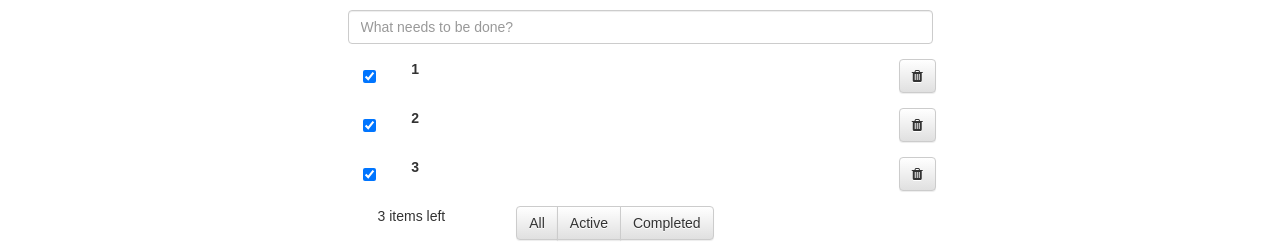
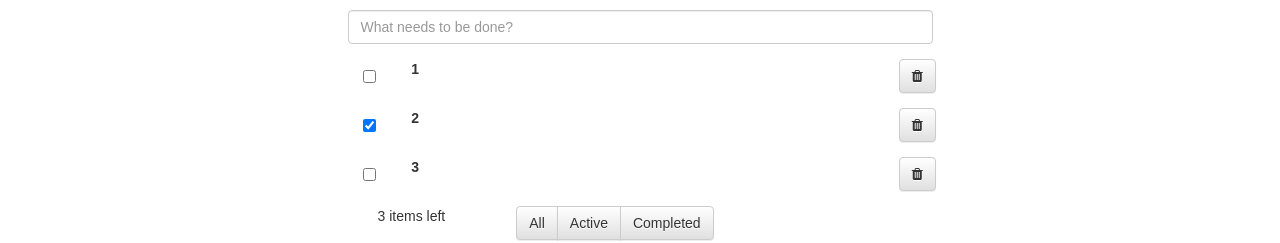
Before and after one commit to GenFirst/todo-react-app, a React (Create React App) app: page / in a window 1280 px wide. Shown: the part 132-375 px from the top of the page. Built offline with nearby package versions, Linux system fonts and the light colour scheme.

Commit message:
User can now mark todo as finished

```diff
--- a/src/App.js
+++ b/src/App.js
@@ -11,7 +11,11 @@ class App extends Component {
   constructor()
   {
     super();
-    this.state = { todos: ['1', '2', '3'] };
+    this.state = { todos: [
+      {value: '1', finished: false },
+      {value: '2', finished: true },
+      {value: '3', finished: false }
+    ]};
 
     // This binding is necessary to make `this` work in the callback
     this.handleNewTodo = this.handleNewTodo.bind(this);
@@ -21,7 +25,7 @@ class App extends Component {
 
   handleNewTodo(newTodo) {
     var newTodos = this.state.todos.slice();
-    newTodos.push(newTodo.value);
+    newTodos.push({value: newTodo.value, finished: false });
     this.setState({ todos: newTodos });
   }
 
@@ -31,9 +35,13 @@ class App extends Component {
     this.setState({todos: newTodos});
   }
 
-  handleEditingTodo(index, newValue) {
+  handleEditingTodo(index, newValue, isFinished) {
     var newTodos = this.state.todos.slice();
-    newTodos[index] = newValue;
+    if (newTodos[index]) {
+      newTodos[index].value = newValue;
+      newTodos[index].finished = isFinished;
+    }
+
     this.setState({todos: newTodos});
   }
 
--- a/src/components/todo.js
+++ b/src/components/todo.js
@@ -12,6 +12,7 @@ class Todo extends React.Component {
     this.handleChange = this.handleChange.bind(this);
     this.checkEditingFinished = this.checkEditingFinished.bind(this);
     this.handlingLostFocus = this.handlingLostFocus.bind(this);
+    this.handleCheckboxChange = this.handleCheckboxChange.bind(this);
   }
 
   deleteTodo() {
@@ -19,7 +20,7 @@ class Todo extends React.Component {
   }
 
   changeToEditMode() {
-    this.setState({editMode: true, value: this.props.todo});
+    this.setState({editMode: true, value: this.props.todo.value});
   }
 
   handleChange(event) {
@@ -45,7 +46,7 @@ class Todo extends React.Component {
 
       let editedTodo = {index: this.props.index, value: this.state.value};
       this.setState({ value: '', showError: false, editMode: false });
-      this.props.editFinished(editedTodo.index, editedTodo.value);
+      this.props.editFinished(editedTodo.index, editedTodo.value, this.props.todo.finsihed);
     } else if (event.keyCode === 27) {
       event.preventDefault();
 
@@ -61,7 +62,11 @@ class Todo extends React.Component {
 
     let editedTodo = {index: this.props.index, value: this.state.value};
     this.setState({ showError: false, value: '', editMode: false });
-    this.props.editFinished(editedTodo.index, editedTodo.value);
+    this.props.editFinished(editedTodo.index, editedTodo.value, this.props.todo.finsihed);
+  }
+
+  handleCheckboxChange() {
+    this.props.editFinished(this.props.index, this.props.todo.value, !this.props.todo.finished)
   }
 
   render () {
@@ -85,10 +90,10 @@ class Todo extends React.Component {
       return (
         <FormGroup controlId="formEditTodo">
           <Col xs={1}>
-            <Checkbox checked />
+            <Checkbox checked={this.props.todo.finished} onChange={this.handleCheckboxChange}/>
           </Col>
           <Col xs={10}>
-            <label className="todo-label" onDoubleClick={() => this.changeToEditMode()}>{this.props.todo}</label>
+            <label className="todo-label" onDoubleClick={() => this.changeToEditMode()}>{this.props.todo.value}</label>
           </Col>
           <Col xs={1}>
             <Button onClick={this.deleteTodo}><i className="fa fa-trash" aria-hidden="true"></i></Button>
```
